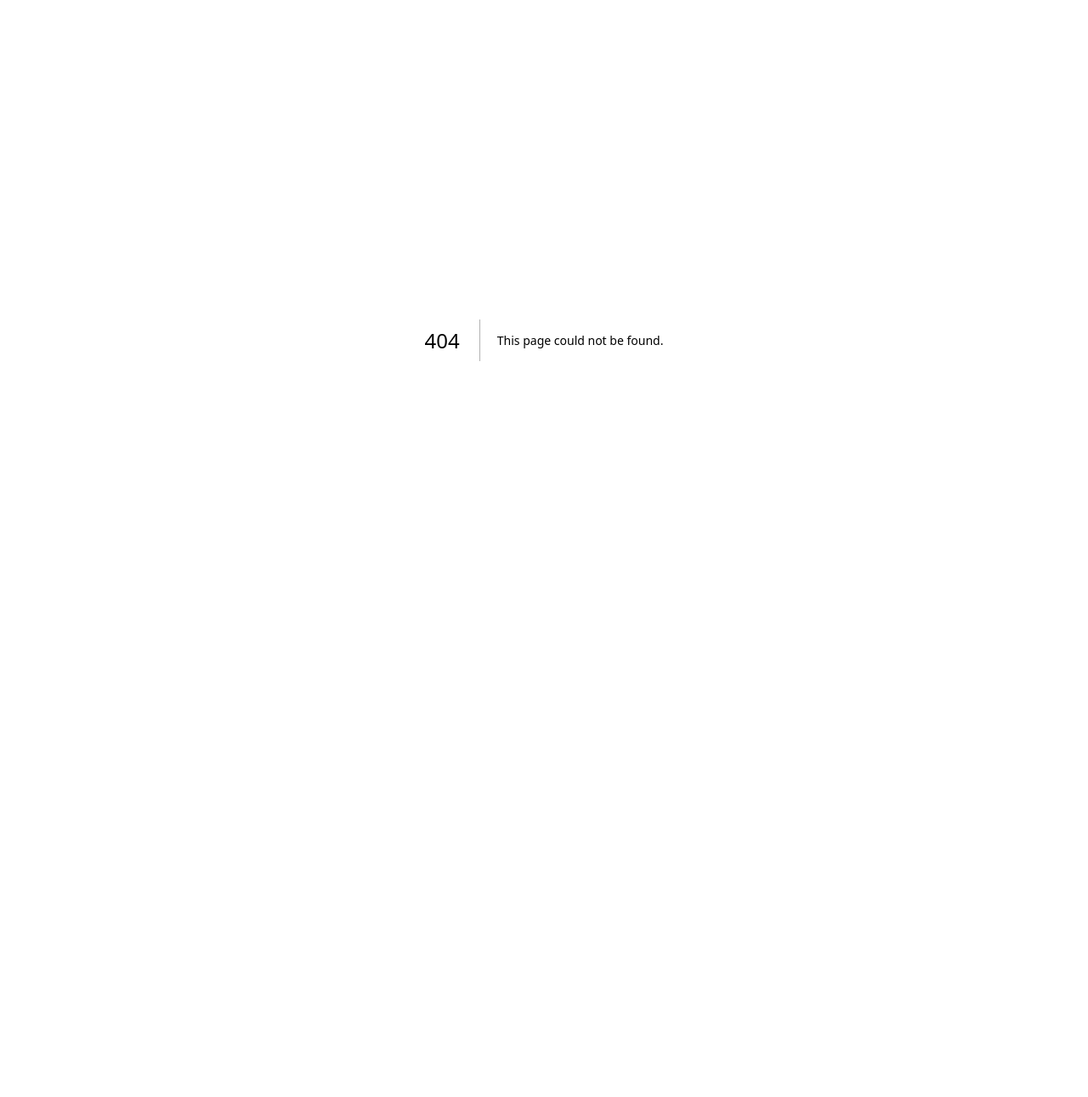
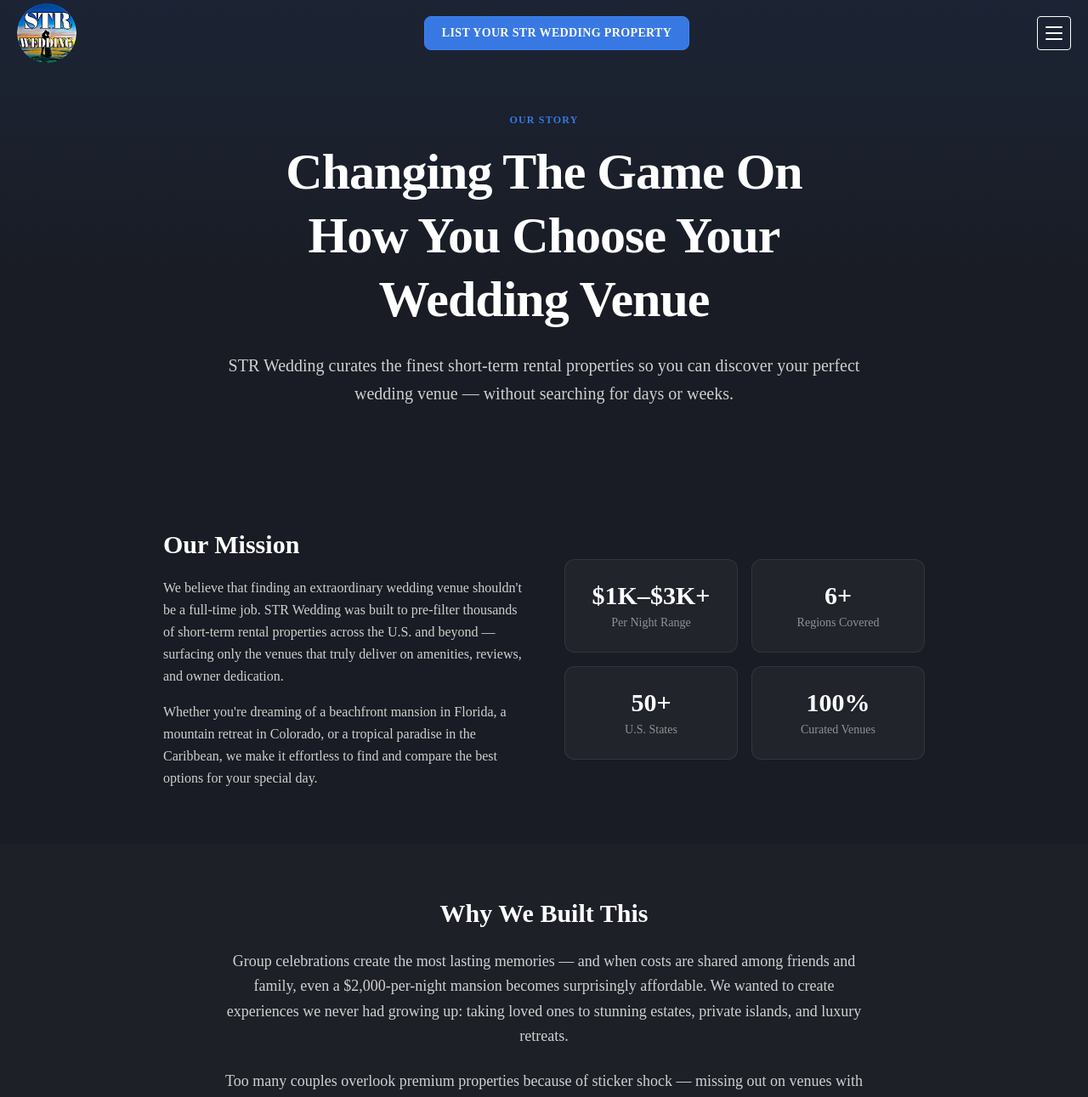
Before and after one commit to fiaz-zafar-metaviz/str, a Next.js app: page /about in a window 1280 px wide. Before the commit this address had no page. Shown: the top 1291 px of the page at 85% size. Before the commit the page ends 800 px from the top, so only its background shows below. Built offline with nearby package versions, Linux system fonts and the light colour scheme.

Commit message:
Homepage hero section

```diff
--- /dev/null
+++ b/app/about/page.tsx
@@ -0,0 +1,132 @@
+import Navbar from '@/components/public/layout/Navbar'
+
+export const metadata = {
+  title: 'About Us | STR Wedding',
+  description: 'Learn about STR Wedding — our mission to simplify finding short-term rental wedding venues.',
+}
+
+export default function AboutPage() {
+  return (
+    <main className="bg-primary min-h-screen">
+      <Navbar />
+
+      {/* Hero */}
+      <section className="relative pt-32 pb-20 px-4 text-center overflow-hidden">
+        <div className="absolute inset-0 pointer-events-none" style={{ background: 'linear-gradient(180deg, rgba(59,130,246,0.08) 0%, transparent 60%)' }} />
+        <div className="relative max-w-3xl mx-auto">
+          <span className="inline-block text-xs font-semibold tracking-widest uppercase mb-4" style={{ color: 'rgba(59,130,246,0.9)' }}>
+            Our Story
+          </span>
+          <h1 className="text-4xl md:text-6xl font-bold text-white mb-6 leading-tight" style={{ letterSpacing: '-1px' }}>
+            Changing The Game On<br className="hidden md:block" /> How You Choose Your<br className="hidden md:block" /> Wedding Venue
+          </h1>
+          <p className="text-lg md:text-xl leading-relaxed" style={{ color: '#d0d0d0' }}>
+            STR Wedding curates the finest short-term rental properties so you can
+            discover your perfect wedding venue — without searching for days or weeks.
+          </p>
+        </div>
+      </section>
+
+      {/* Mission */}
+      <section className="py-16 px-4">
+        <div className="max-w-4xl mx-auto grid md:grid-cols-2 gap-12 items-center">
+          <div>
+            <h2 className="text-2xl md:text-3xl font-bold text-white mb-5">Our Mission</h2>
+            <p className="leading-relaxed mb-4" style={{ color: '#d0d0d0' }}>
+              We believe that finding an extraordinary wedding venue shouldn't be a full-time job.
+              STR Wedding was built to pre-filter thousands of short-term rental properties across
+              the U.S. and beyond — surfacing only the venues that truly deliver on amenities,
+              reviews, and owner dedication.
+            </p>
+            <p className="leading-relaxed" style={{ color: '#d0d0d0' }}>
+              Whether you're dreaming of a beachfront mansion in Florida, a mountain retreat in
+              Colorado, or a tropical paradise in the Caribbean, we make it effortless to find
+              and compare the best options for your special day.
+            </p>
+          </div>
+
+          {/* Stats */}
+          <div className="grid grid-cols-2 gap-4">
+            {[
+              { stat: '$1K–$3K+', sub: 'Per Night Range' },
+              { stat: '6+',       sub: 'Regions Covered' },
+              { stat: '50+',      sub: 'U.S. States' },
+              { stat: '100%',     sub: 'Curated Venues' },
+            ].map(({ stat, sub }) => (
+              <div
+                key={sub}
+                className="rounded-xl p-6 text-center"
+                style={{ background: 'rgba(255,255,255,0.04)', border: '1px solid rgba(255,255,255,0.08)' }}
+              >
+                <div className="text-3xl font-bold text-white mb-1">{stat}</div>
+                <div className="text-sm" style={{ color: '#919191' }}>{sub}</div>
+              </div>
+            ))}
+          </div>
+        </div>
+      </section>
+
+      {/* Founder's Vision */}
+      <section className="py-16 px-4" style={{ background: 'rgba(255,255,255,0.02)' }}>
+        <div className="max-w-3xl mx-auto text-center">
+          <h2 className="text-2xl md:text-3xl font-bold text-white mb-6">Why We Built This</h2>
+          <p className="text-lg leading-relaxed mb-6" style={{ color: '#d0d0d0' }}>
+            Group celebrations create the most lasting memories — and when costs are shared
+            among friends and family, even a $2,000-per-night mansion becomes surprisingly
+            affordable. We wanted to create experiences we never had growing up: taking loved
+            ones to stunning estates, private islands, and luxury retreats.
+          </p>
+          <p className="text-lg leading-relaxed" style={{ color: '#d0d0d0' }}>
+            Too many couples overlook premium properties because of sticker shock — missing
+            out on venues with private pools, full kitchens, sprawling grounds, and everything
+            you need right on-site. STR Wedding removes that barrier by showing you the full
+            picture upfront.
+          </p>
+        </div>
+      </section>
+
+      {/* Destinations */}
+      <section className="py-16 px-4">
+        <div className="max-w-4xl mx-auto">
+          <h2 className="text-2xl md:text-3xl font-bold text-white text-center mb-10">Where We Cover</h2>
+          <div className="grid grid-cols-2 sm:grid-cols-3 md:grid-cols-6 gap-3">
+            {[
+              { flag: '🇺🇸', name: 'United States' },
+              { flag: '🌴', name: 'Caribbean' },
+              { flag: '🇲🇽', name: 'Mexico' },
+              { flag: '🇨🇦', name: 'Canada' },
+              { flag: '🌎', name: 'Central America' },
+              { flag: '🇪🇺', name: 'Europe' },
+            ].map(({ flag, name }) => (
+              <div
+                key={name}
+                className="rounded-xl p-4 flex flex-col items-center gap-2 text-center"
+                style={{ background: 'rgba(255,255,255,0.04)', border: '1px solid rgba(255,255,255,0.08)' }}
+              >
+                <span className="text-3xl">{flag}</span>
+                <span className="text-xs font-medium" style={{ color: '#d0d0d0' }}>{name}</span>
+              </div>
+            ))}
+          </div>
+        </div>
+      </section>
+
+      {/* CTA */}
+      <section className="py-20 px-4 text-center">
+        <div className="max-w-xl mx-auto">
+          <h2 className="text-2xl md:text-3xl font-bold text-white mb-4">Ready to Find Your Venue?</h2>
+          <p className="mb-8" style={{ color: '#d0d0d0' }}>
+            Browse our curated collection of STR wedding properties and start planning your perfect day.
+          </p>
+          <a
+            href="/"
+            className="inline-flex items-center justify-center px-8 py-3 rounded-lg font-semibold text-sm text-white transition-opacity hover:opacity-90"
+            style={{ background: 'rgba(59,130,246,0.9)', border: '1px solid rgba(59,130,246,1)' }}
+          >
+            Search Wedding Venues
+          </a>
+        </div>
+      </section>
+    </main>
+  )
+}
--- a/app/layout.tsx
+++ b/app/layout.tsx
@@ -8,7 +8,7 @@
 
 export default function RootLayout({ children }: { children: React.ReactNode }) {
   return (
-    <html lang="en" data-theme="dark">
+    <html lang="en" data-theme="dark" suppressHydrationWarning>
       <head>
         <script dangerouslySetInnerHTML={{ __html: `try{var t=localStorage.getItem('theme');if(t)document.documentElement.setAttribute('data-theme',t)}catch(e){}` }} />
       </head>
```
